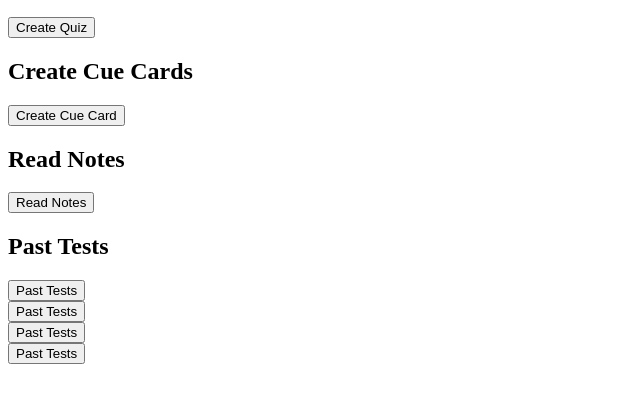
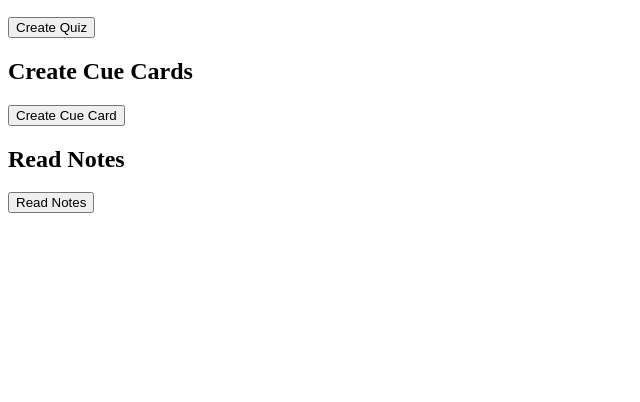
Before and after one commit to fr3s4avakad00/Deckly, a website: page Deckly/helo.html in a window 1280 px wide. Shown: the part 110-512 px from the top of the page, without its empty margins (0-640 px from the left). Drawn offline with Linux system fonts and the light colour scheme.

Commit message:
Update helo.html

```diff
--- a/Deckly/helo.html
+++ b/Deckly/helo.html
@@ -28,21 +28,6 @@
 
         </section>
 
-        <section id="Past Tests">
-            <h2>Past Tests</h2>
-            <div style="width: 200px; height: 300px; overflow-y: auto;">
-                <button onclick="pastTests()">Past Tests</button>
-                <br>
-                <button onclick="pastTests()">Past Tests</button>
-                <br>
-                <button onclick="pastTests()">Past Tests</button>
-                <br>
-                <button onclick="pastTests()">Past Tests</button>
-            </div>
-
-        </section>
-
-
     </main>
     <script src="main.js"></script>
 </body>
```
